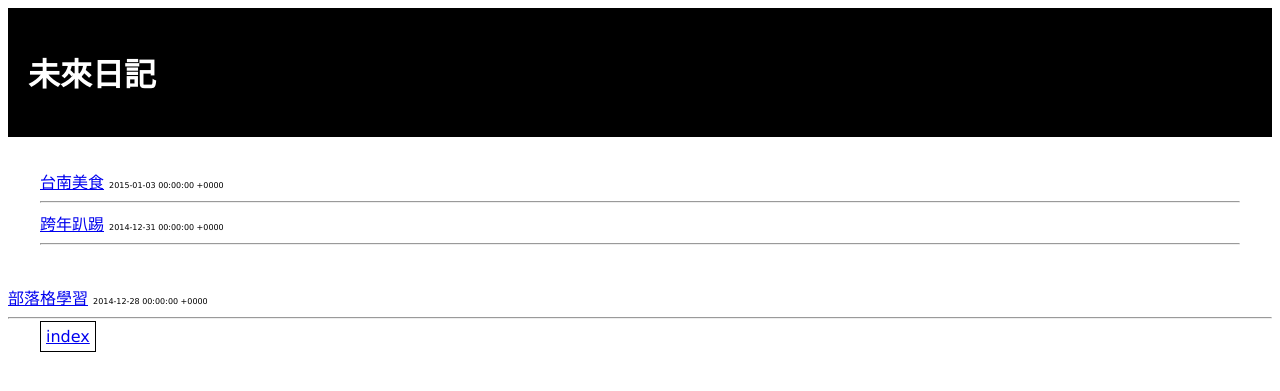
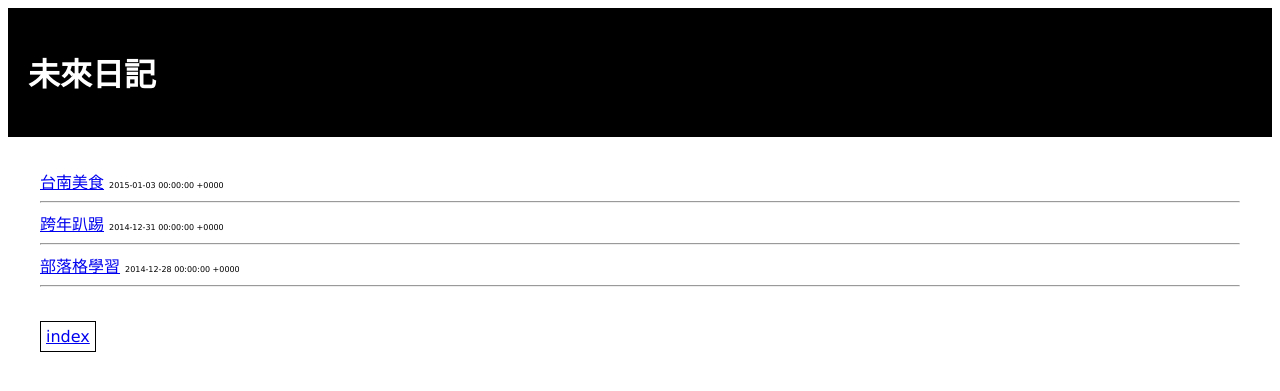
Before and after one commit to Euwu/blog, a Jekyll site: the page built from index.html, in a window 1280 px wide. Shown: the top 391 px of the page. Built offline with Jekyll 4.4.1, drawn with Linux system fonts in a browser that asks for light colours.

Commit message:
fix div position

```diff
--- a/index.html
+++ b/index.html
@@ -11,5 +11,5 @@ title: 未來日記
 {% for post in site.posts %}
   <a href="{{ post.url }}">{{ post.title }}</a> <span class="date">{{ post.date }}</span>
   <hr>
+{% endfor %}
 </div>
-{% endfor %}
```
